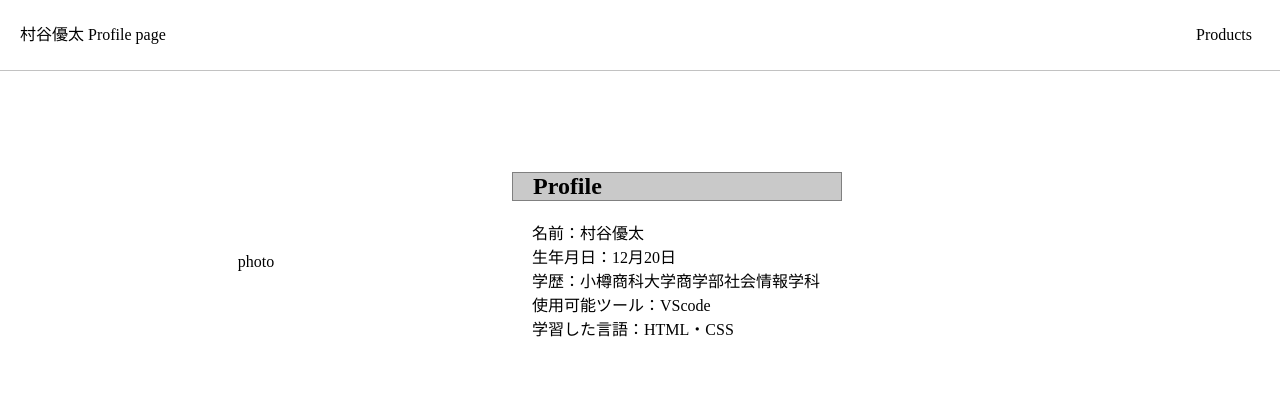
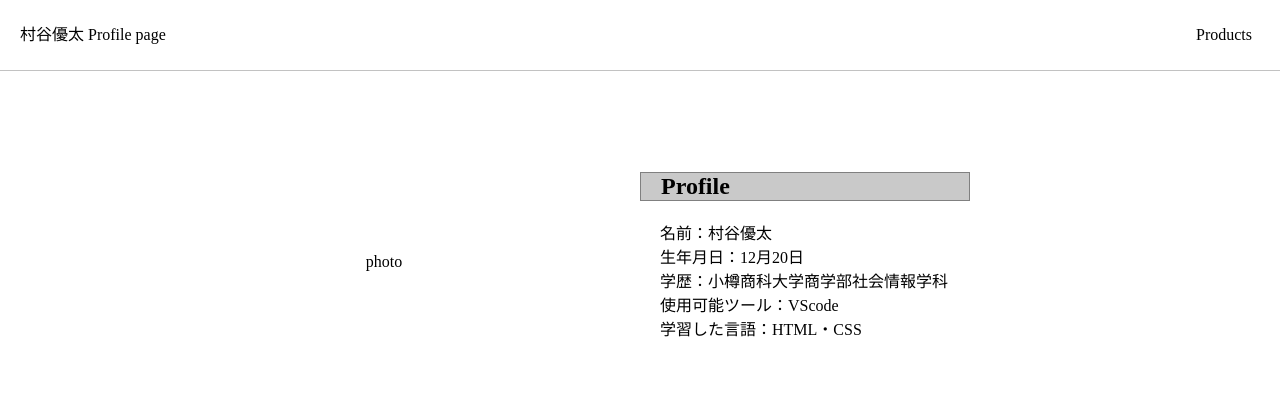
Before and after one commit to ym28-it/ym28-it.github.io-profile, a plain HTML site: page index.html in a window 1280 px wide. Shown: the top 415 px of the page. Drawn offline with Linux system fonts and the light colour scheme.

Commit message:
Update style.css

```diff
--- a/style.css
+++ b/style.css
@@ -38,10 +38,9 @@ header {
     width: 80%;
     height: 350px;
     display: flex;
-    flex-direction: row;
     align-items: center;
     text-align: center;
-    justify-content: center;
+    margin: 0 auto;
 }
 
 .photo {
```
